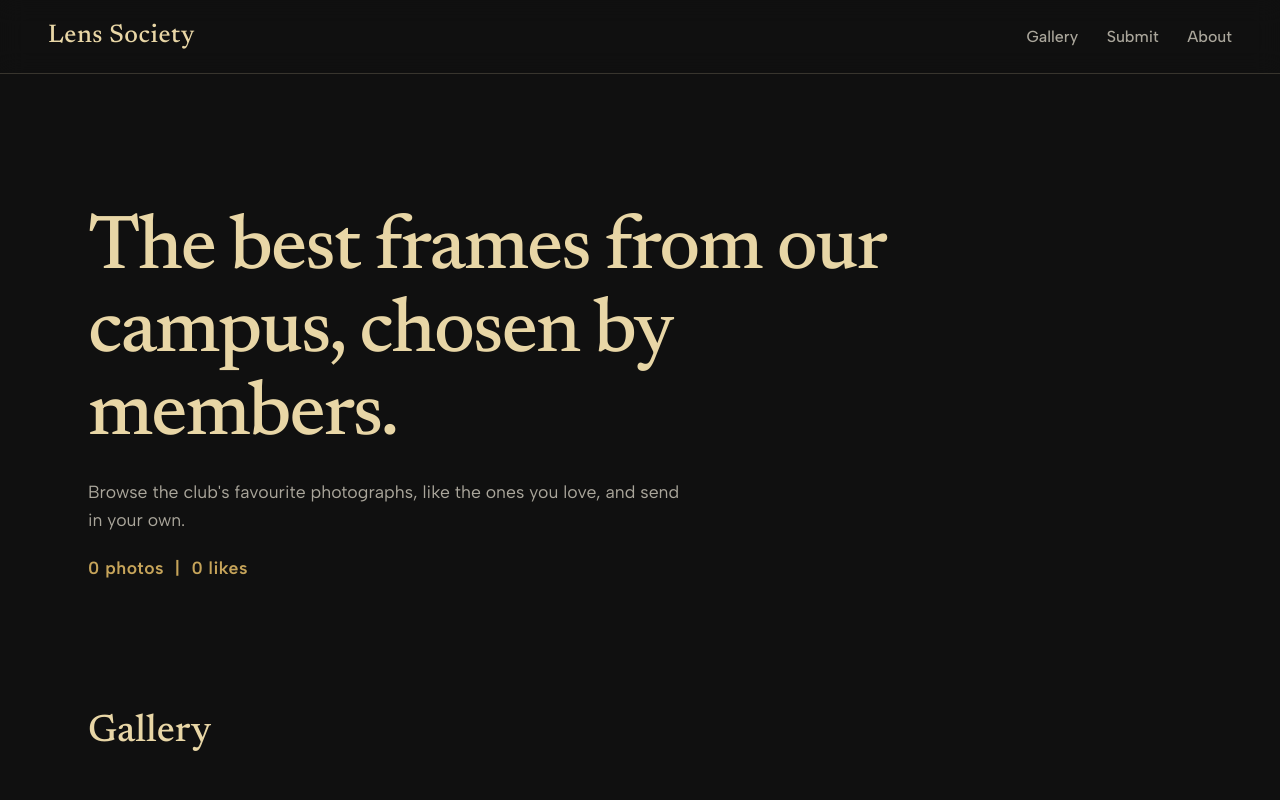
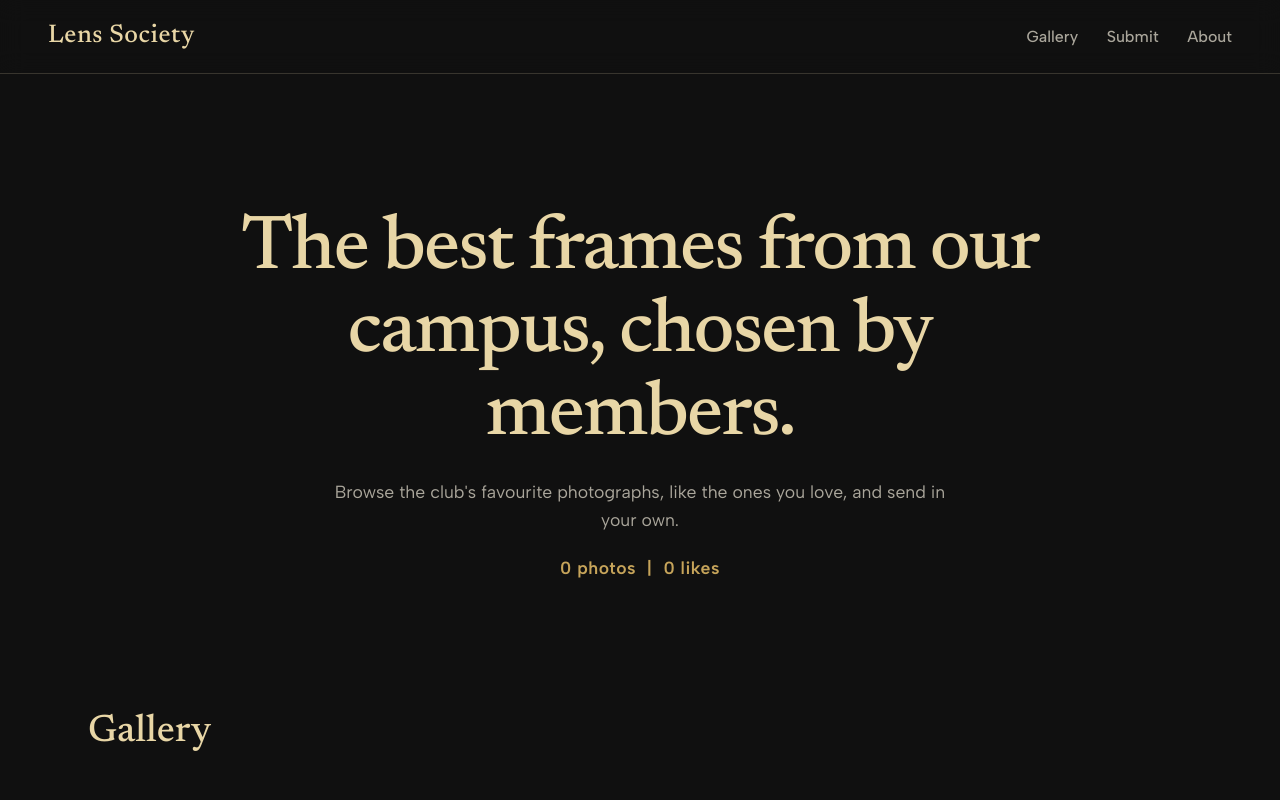
Before and after one commit to satgur-codes/ITC-project, a plain HTML site: page index.html in a window 1280 px wide. Shown: the top 800 px of the page. Drawn offline with Linux system fonts and the light colour scheme; a script that the page names is missing.

Commit message:
Center hero content and adjust margins

```diff
--- a/style.css
+++ b/style.css
@@ -17,6 +17,12 @@ a{color:inherit}
 .hero h1{font-size:clamp(2.5rem,6vw,5rem);line-height:1.08;letter-spacing:-.025em;max-width:18ch;color:var(--gold-light)}
 .hero p{margin-top:20px;max-width:55ch;color:var(--muted);font-size:1.1rem}
 .hero .stats{color:var(--accent);font-weight:600;letter-spacing:.5px}
+
+/* Center Hero Content */
+.hero{text-align:center}
+.hero h1{max-width:850px;margin:0 auto}
+.hero p{max-width:650px;margin:20px auto 0}
+.hero .stats{margin-top:20px}
 
 /* General Sections */
 .wrap{max-width:1200px;margin:auto;padding:65px clamp(16px,4vw,48px)}
```
